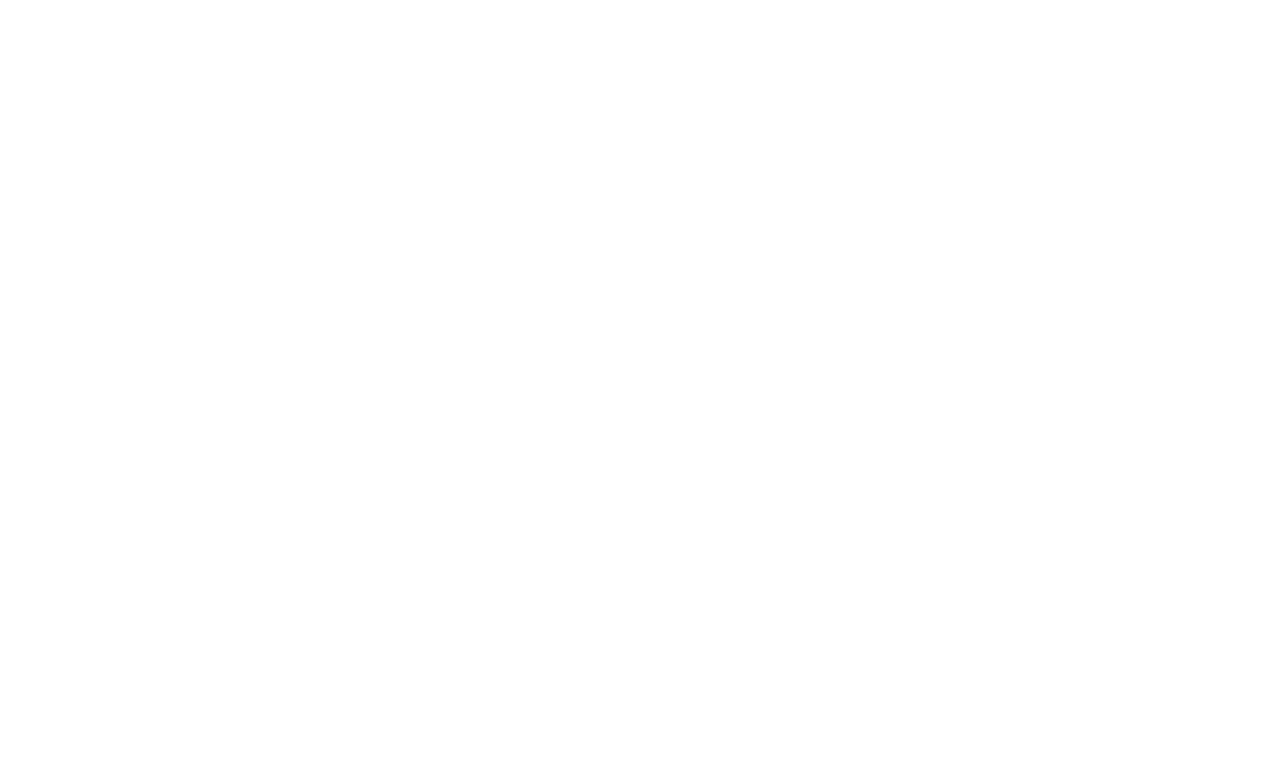
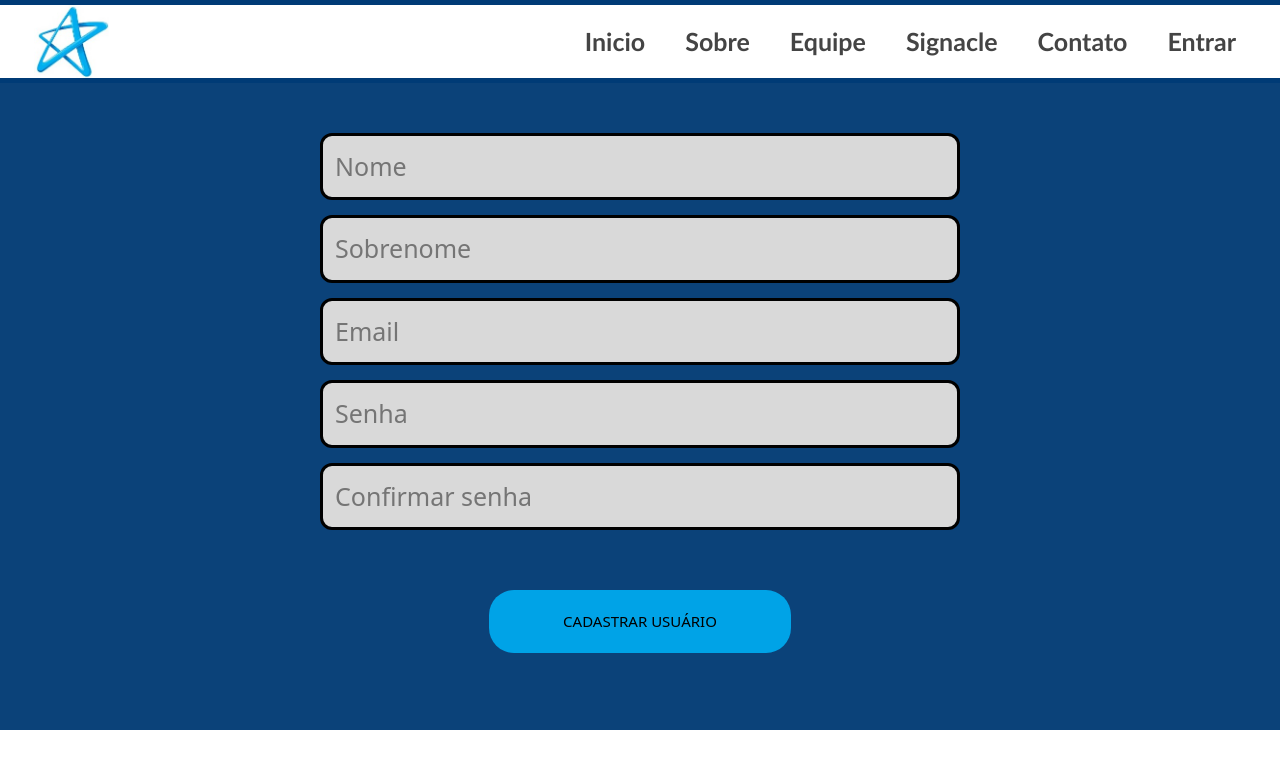
Before and after one commit to UDFProjLingProg/signacle-front, a Nuxt app: page /cadastro_usuario in a window 1280 px wide. Before the commit this address had no page. Shown: the top 768 px of the page. Built offline with nearby package versions, Linux system fonts and the light colour scheme; a web font is replaced by a local one.

Commit message:
feat: Implementação da página de cadastro de usuário

```diff
--- /dev/null
+++ b/src/pages/cadastro_usuario.vue
@@ -0,0 +1,104 @@
+<template>
+    <div class="Cadastro_usuario">
+        <header class="header d-flex justify-content-between align-items-center px-4 ">
+            <img src="@/assets/LogoUdf.jpeg" class="logo" />
+
+            <nav  class="d-flex">
+                <a href="#" class="nav-link  ">Inicio</a>
+                <a href="#" class="nav-link ">Sobre</a>
+                <a href="#" class="nav-link ">Equipe</a>
+                <a href="#" class="nav-link ">Signacle</a>
+                <a href="#" class="nav-link ">Contato</a>
+                <a href="#" class="nav-link ">Entrar</a>
+            </nav>
+        </header>
+        <div class="container  d-flex justify-content-center w-100% ">
+            <form class=" d-flex flex-column align-items-center ">
+                <div>
+                    <input type="text" class="" placeholder="Nome"required />
+                </div>
+                <div>
+                    <input type="text" class="" placeholder="Sobrenome" required />
+                </div>
+                <div>
+                    <input type="email" class="" placeholder="Email"  required />
+                </div>
+                <div>
+                    <input type="password" class="" placeholder="Senha"  required />
+                </div>
+                <div>
+                    <input type="password" class="" placeholder="Confirmar senha"  required />
+                </div>
+                <button type="submit" class="btn btn-primary ">CADASTRAR USUÁRIO</button>
+            </form>
+         </div>
+    </div>
+</template>
+
+<style>
+  .header {
+    border-top: 5px solid #003b76;
+    border-bottom: 5px solid #003b76;
+  }
+
+  .header .logo {
+    width: 75px;
+    height: auto;
+    margin-left: 10px;
+
+
+  }
+
+
+  .header nav a {
+    margin: 0 20px;
+    font-family: Calibri;
+    font-weight: bold;
+    font-size: 25px;
+    color: #444;
+    text-decoration: none;
+
+  }
+
+  .container {
+    min-width: 100%;
+    height: 647px;
+    background-color: #0b4279;
+
+
+}
+
+  .container form {
+    width: 100%;
+    padding: 25px;
+    margin-top: 25px;
+
+  }
+
+  .container form input{
+    width: 50vw;
+    padding: 12px;
+    margin-bottom: 15px;
+    background-color: #d9d9d9;
+    border: solid;
+    border-radius: 12px;
+    font-size: 25px;
+  }
+
+  .container form input::placeholder {
+    font-size: 25px;
+  }
+
+  .container form button {
+    width: 25%;
+    padding: 20px;
+    margin-top: 45px;
+    cursor: pointer;
+    background-color: #00a3e7;
+    color: black;
+    border-radius: 25px;
+    font-size: 15px;
+    border: none;
+
+  }
+</style>
```
Also changed, not shown: src/assets/LogoUdf.jpeg (added).
